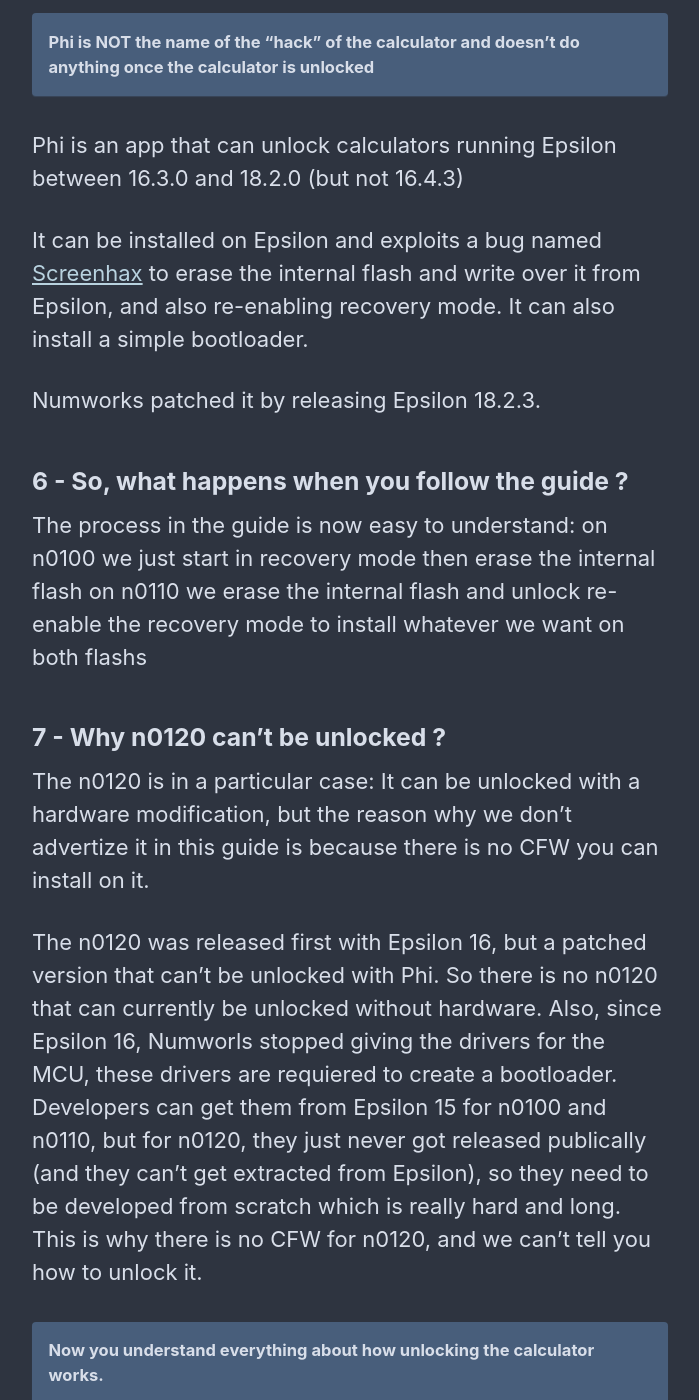
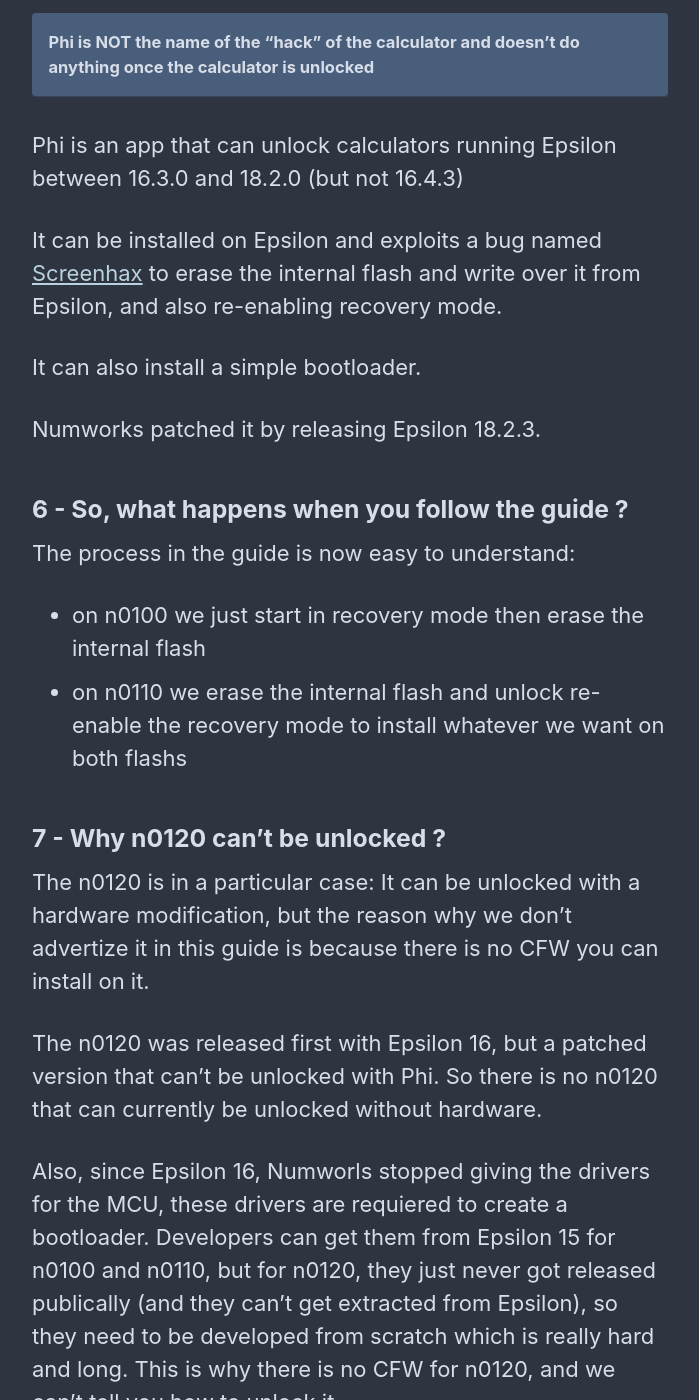
Before and after one commit to Omega-Numworks/Omega-Guide, a Jekyll site: the page built from _pages/en_US/how-does-it-work.md, in a window 1280 px wide and 1400 px high, scrolled down 3671 px. Shown: the whole window, without its empty margins (290-989 px from the left). Built offline with Jekyll 4.4.1, drawn with Linux system fonts in a browser that asks for light colours; comment, search, counter and statistics services are not loaded; some of the changed text lies outside the part shown.

Commit message:
Update how-does-it-work.md

```diff
--- a/_pages/en_US/how-does-it-work.md
+++ b/_pages/en_US/how-does-it-work.md
@@ -63,6 +63,7 @@
 Phi is an app that can unlock calculators running Epsilon between 16.3.0 and 18.2.0 (but not 16.4.3)
 
 It can be installed on Epsilon and exploits a bug named [Screenhax](https://blog.mfriess.xyz/screenhax/) to erase the internal flash and write over it from Epsilon, and also re-enabling recovery mode.
+
 It can also install a simple bootloader.
 
 Numworks patched it by releasing Epsilon 18.2.3.
@@ -70,8 +71,8 @@
 ### 6 - So, what happens when you follow the guide ?
 
 The process in the guide is now easy to understand:
-on n0100 we just start in recovery mode then erase the internal flash
-on n0110 we erase the internal flash and unlock re-enable the recovery mode to install whatever we want on both flashs
+- on n0100 we just start in recovery mode then erase the internal flash
+- on n0110 we erase the internal flash and unlock re-enable the recovery mode to install whatever we want on both flashs
 
 ### 7 - Why n0120 can't be unlocked ?
 
@@ -79,6 +80,7 @@
 It can be unlocked with a hardware modification, but the reason why we don't advertize it in this guide is because there is no CFW you can install on it.
 
 The n0120 was released first with Epsilon 16, but a patched version that can't be unlocked with Phi. So there is no n0120 that can currently be unlocked without hardware.
+
 Also, since Epsilon 16, Numworls stopped giving the drivers for the MCU, these drivers are requiered to create a bootloader. Developers can get them from Epsilon 15 for n0100 and n0110, but for n0120, they just never got released publically (and they can't get extracted from Epsilon), so they need to be developed from scratch which is really hard and long. This is why there is no CFW for n0120, and we can't tell you how to unlock it.
 
 Now you understand everything about how unlocking the calculator works.
```
